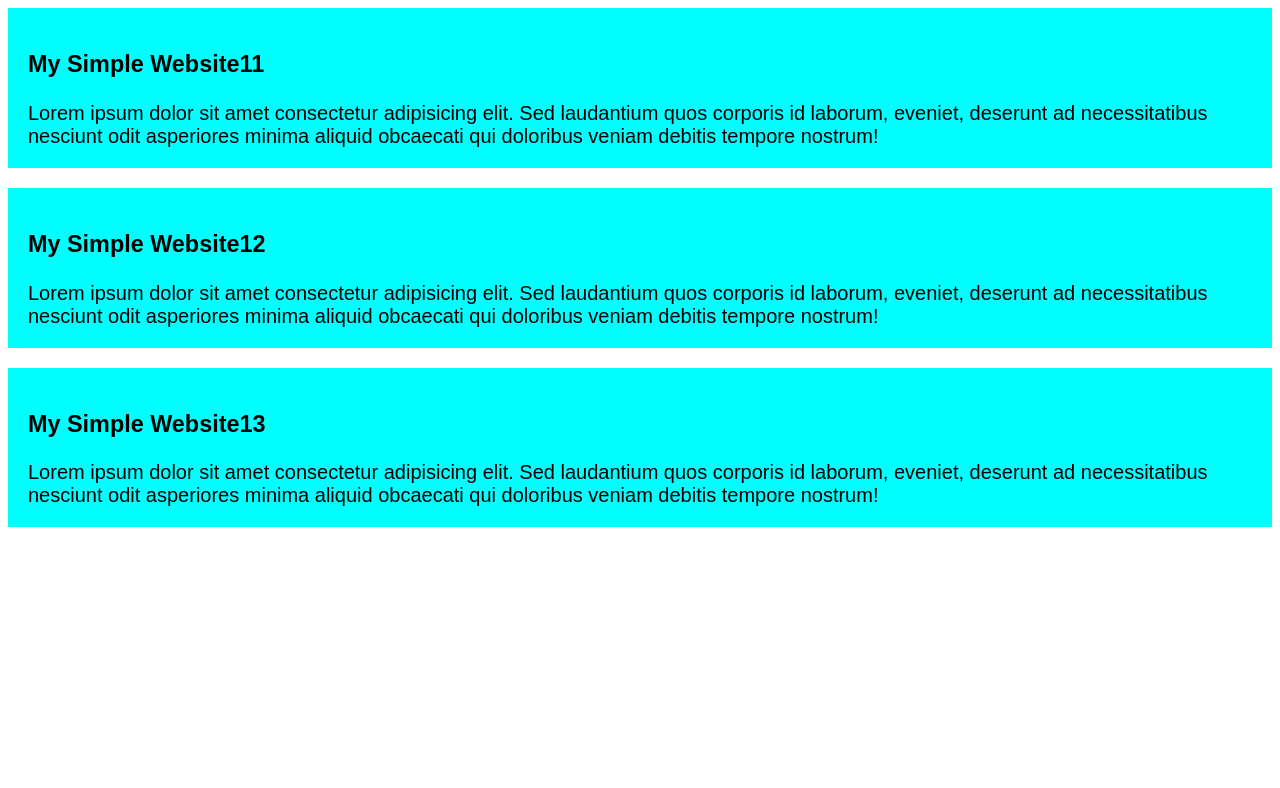
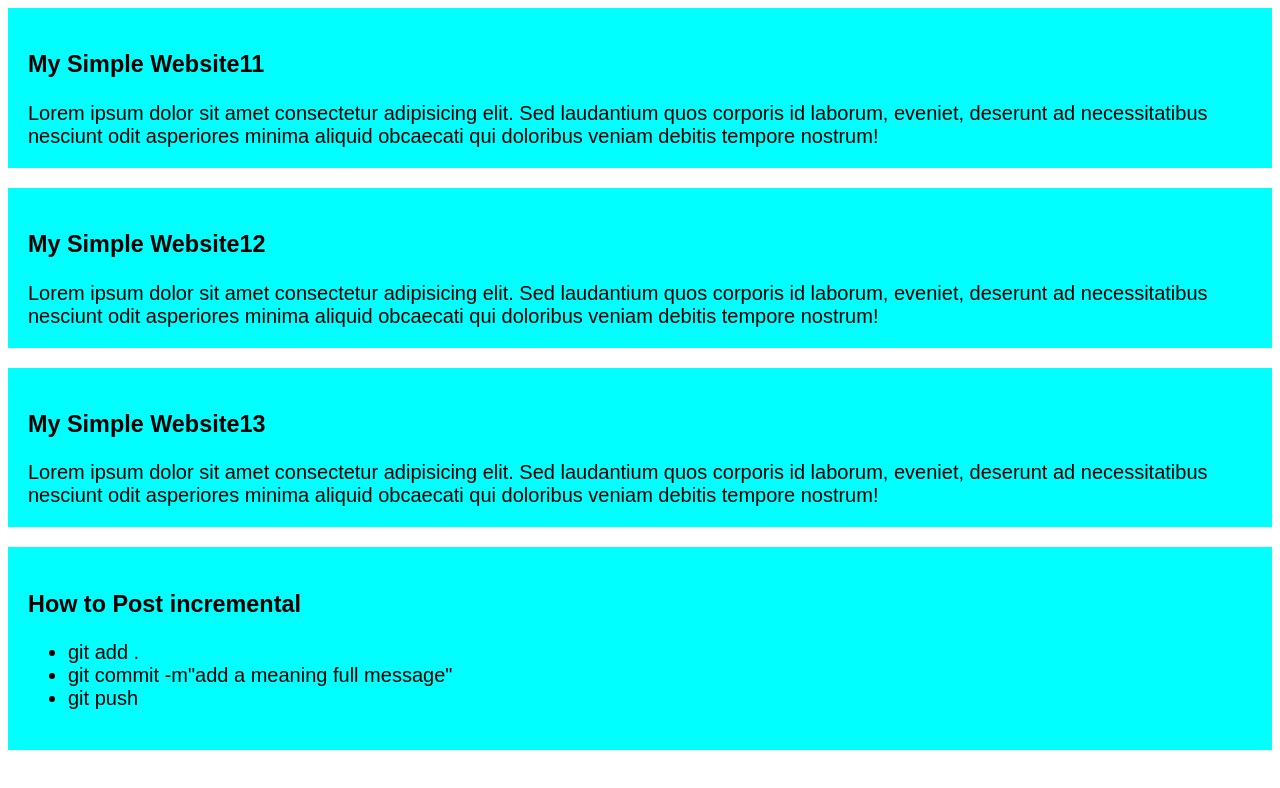
Before and after one commit to Marjuk1219/my-simple-website1, a plain HTML site: page index.html in a window 1280 px wide. Drawn offline with Linux system fonts and the light colour scheme.

Commit message:
added the list of post incremental

```diff
--- a/index.html
+++ b/index.html
@@ -19,6 +19,15 @@
         <h3>My Simple Website13</h3>
         Lorem ipsum dolor sit amet consectetur adipisicing elit. Sed laudantium quos corporis id laborum, eveniet, deserunt ad necessitatibus nesciunt odit asperiores minima aliquid obcaecati qui doloribus veniam debitis tempore nostrum!
     </div>
+    <div>
+        <h3>How to Post incremental</h3>
+        <ul>
+            <li>git add .</li>
+            <li>git commit -m"add a meaning full message"</li>
+            <li>git push</li>
+
+        </ul>
+    </div>
 
 </body>
 </html>
```
